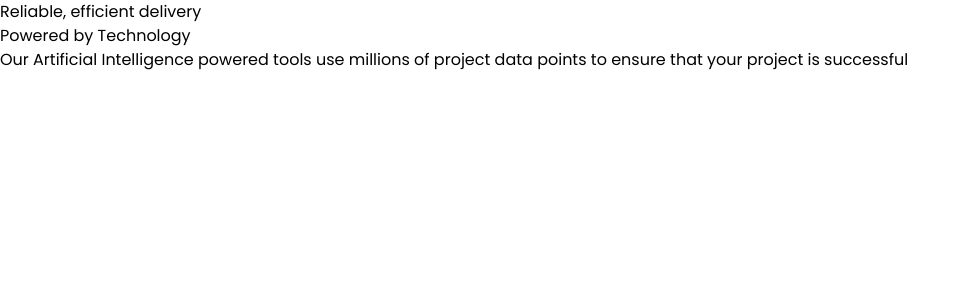
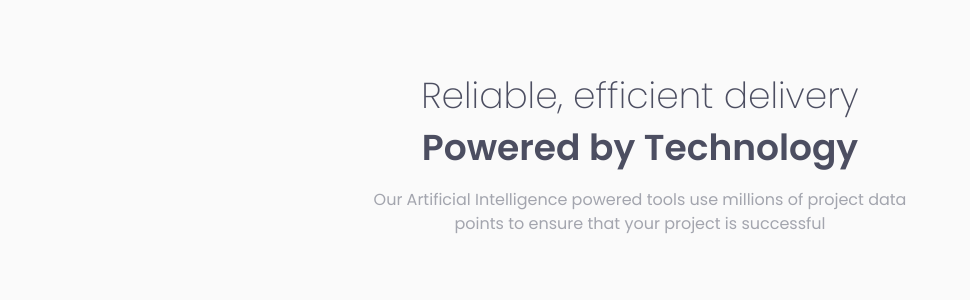
Before and after one commit to sniper-fly/frontend_mentor, a Next.js app: page /four-card-feature-section-master in a window 1280 px wide. Shown: the top 300 px of the page, without its empty margins (0-970 px from the left). Built offline with nearby package versions, Linux system fonts and the light colour scheme.

Commit message:
ページの説明欄のCSS整備

```diff
--- a/src/app/four-card-feature-section-master/page.tsx
+++ b/src/app/four-card-feature-section-master/page.tsx
@@ -38,11 +38,19 @@ export default function Page() {
   ];
 
   return (
-    <body className={`${poppins.className}`}>
-      <main>
-        <div>
-          <h1>Reliable, efficient delivery</h1>
-          <h1>Powered by Technology</h1>
+    <body
+      className={`${poppins.className} bg-[color:hsl(0,0%,98%)]
+      text-[color:hsl(229,6%,66%)]`}
+    >
+      <main className="flex justify-center py-14">
+        <div className="max-w-xl text-center">
+          <div
+            className="my-5 space-y-3 text-4xl
+            text-[color:hsl(234,12%,34%)]"
+          >
+            <h1 className="font-extralight">Reliable, efficient delivery</h1>
+            <h1 className="font-semibold">Powered by Technology</h1>
+          </div>
           <p>
             Our Artificial Intelligence powered tools use millions of project
             data points to ensure that your project is successful
```
